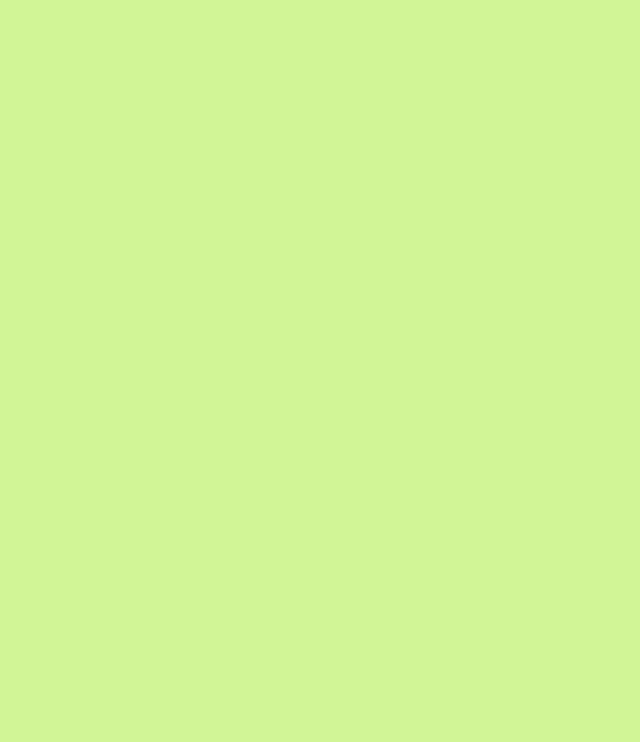
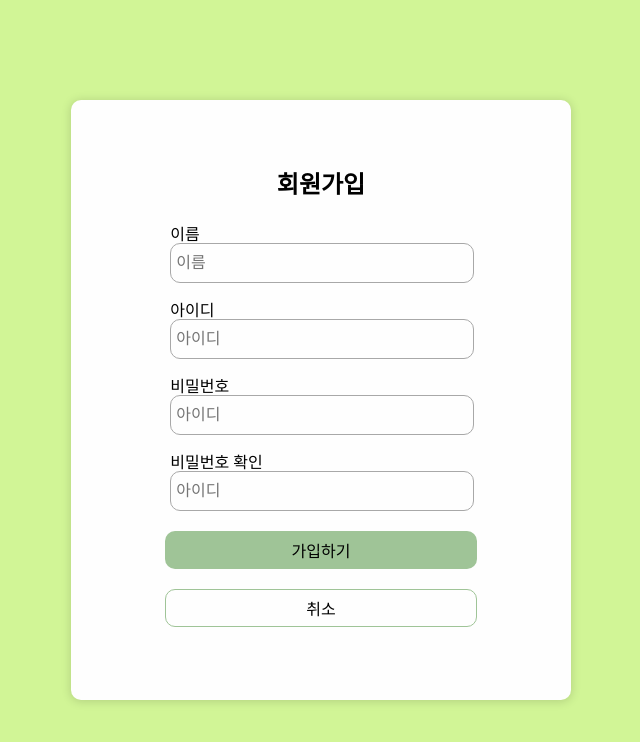
Before and after one commit to LEE-NS/WEEK7_authed-account-book, a React (Vite) app: page /register in a window 1280 px wide. Before the commit this address had no page. Shown: the top 742 px of the page, without its empty margins (319-959 px from the left). Built offline with nearby package versions, Linux system fonts and the light colour scheme.

Commit message:
update Login, Register style but constructing

```diff
--- a/package.json
+++ b/package.json
@@ -10,6 +10,10 @@
     "preview": "vite preview"
   },
   "dependencies": {
+    "@emotion/react": "^11.11.4",
+    "@emotion/styled": "^11.11.5",
+    "@mui/icons-material": "^5.15.19",
+    "@mui/material": "^5.15.19",
     "@reduxjs/toolkit": "^2.2.5",
     "react": "^18.2.0",
     "react-dom": "^18.2.0",
--- /dev/null
+++ b/src/components/AccountLogin.jsx
@@ -0,0 +1,111 @@
+import styled from "styled-components";
+import PersonIcon from "@mui/icons-material/Person";
+import VpnKeyIcon from "@mui/icons-material/VpnKey";
+import { useNavigate } from "react-router-dom";
+
+const AccountLogin = () => {
+  const navigate = useNavigate();
+
+  const goRegister = () => {
+    navigate("/register");
+  };
+
+  return (
+    <StLayout>
+      <StForm>
+        <StH1>로그인</StH1>
+        <StInputWrap>
+          <PersonIcon sx={{ fontSize: "1rem" }} />
+          <StInput type="text" placeholder="아이디" />
+        </StInputWrap>
+        <StInputWrap>
+          <VpnKeyIcon sx={{ fontSize: "1rem" }} />
+          <StInput type="password" placeholder="비밀번호" />
+        </StInputWrap>
+        <StButton>로그인</StButton>
+        <StP>
+          아직 회원이 아니신가요? <StSpan onClick={goRegister}>회원가입</StSpan>
+        </StP>
+      </StForm>
+    </StLayout>
+  );
+};
+
+export default AccountLogin;
+
+const StLayout = styled.div`
+  position: absolute;
+  top: 50%;
+  left: 50%;
+  width: 400px;
+  height: 400px;
+  margin: -200px 0 0 -200px;
+  border-radius: 10px;
+  box-shadow: 0px 1px 10px 1px #00000022;
+  background-color: #fefefe;
+`;
+
+const StH1 = styled.h1`
+  font-size: 1.5em;
+  font-weight: 900;
+  margin-bottom: 10px;
+`;
+
+const StForm = styled.form`
+  height: 100%;
+  display: flex;
+  flex-direction: column;
+  justify-content: center;
+  align-items: center;
+  gap: 20px;
+  margin: 0 auto;
+`;
+
+const StInputWrap = styled.div`
+  display: flex;
+  width: 60%;
+  justify-content: center;
+  align-items: center;
+  gap: 10px;
+  padding: 0 5px;
+  border: 1px solid #a8a8a8;
+  transition: border 0.2s;
+  border-radius: 10px;
+`;
+
+const StInput = styled.input`
+  height: 2rem;
+  font-size: 1rem;
+  padding: 3px 0;
+  border: 0;
+  outline: none;
+`;
+
+const StButton = styled.button`
+  box-sizing: content-box;
+  width: 60%;
+  height: 2rem;
+  padding: 3px 6px;
+  border: 0;
+  border-radius: 10px;
+  font-size: 1rem;
+  cursor: pointer;
+  transition: background-color 0.2s;
+
+  background-color: #9fc497;
+
+  &:hover {
+    background-color: #669e5a;
+    transition: background-color 0.2s;
+  }
+`;
+
+const StP = styled.p`
+  font-size: 0.8rem;
+`;
+
+const StSpan = styled.span`
+  text-decoration: underline;
+  color: #1045d8;
+  cursor: pointer;
+`;
--- /dev/null
+++ b/src/components/AccountRegister.jsx
@@ -0,0 +1,130 @@
+import styled from "styled-components";
+import { useNavigate } from "react-router-dom";
+
+const AccountRegister = () => {
+  return (
+    <StLayout>
+      <StForm>
+        <StH1>회원가입</StH1>
+        <StInputOuterWrap>
+          <StInputWrap>
+            <StLabel>이름</StLabel>
+            <StInput type="text" placeholder="이름" />
+          </StInputWrap>
+          <StInputWrap>
+            <StLabel>아이디</StLabel>
+            <StInput type="text" placeholder="아이디" />
+          </StInputWrap>
+          <StInputWrap>
+            <StLabel>비밀번호</StLabel>
+            <StInput type="text" placeholder="아이디" />
+          </StInputWrap>
+          <StInputWrap>
+            <StLabel>비밀번호 확인</StLabel>
+            <StInput type="text" placeholder="아이디" />
+          </StInputWrap>
+        </StInputOuterWrap>
+        <StButton>가입하기</StButton>
+        <StButtonOutline>취소</StButtonOutline>
+      </StForm>
+    </StLayout>
+  );
+};
+
+export default AccountRegister;
+
+const StLayout = styled.div`
+  position: absolute;
+  top: 50%;
+  left: 50%;
+  width: 500px;
+  height: 600px;
+  margin: -300px 0 0 -250px;
+  border-radius: 10px;
+  box-shadow: 0px 1px 10px 1px #00000022;
+  background-color: #fefefe;
+`;
+
+const StH1 = styled.h1`
+  font-size: 1.5em;
+  font-weight: 900;
+  margin-bottom: 10px;
+`;
+
+const StForm = styled.form`
+  height: 100%;
+  display: flex;
+  flex-direction: column;
+  justify-content: center;
+  align-items: center;
+  gap: 20px;
+  margin: 0 auto;
+`;
+
+const StInputOuterWrap = styled.div`
+  display: flex;
+  flex-direction: column;
+  justify-content: center;
+  align-items: center;
+  gap: 20px;
+  margin: 0 auto;
+`;
+
+const StInputWrap = styled.div`
+  width: 100%;
+`;
+
+const StInput = styled.input`
+  width: 100%;
+  height: 2rem;
+  font-size: 1rem;
+  text-indent: 5px;
+  padding: 3px 0;
+  border: 1px solid #a8a8a8;
+  border-radius: 10px;
+  outline: none;
+  background-color: transparent;
+`;
+
+const StButton = styled.button`
+  box-sizing: content-box;
+  width: 60%;
+  height: 2rem;
+  padding: 3px 6px;
+  border: 0;
+  border-radius: 10px;
+  font-size: 1rem;
+  cursor: pointer;
+  transition: background-color 0.2s;
+
+  background-color: #9fc497;
+
+  &:hover {
+    background-color: #669e5a;
+    transition: background-color 0.2s;
+  }
+`;
+
+const StButtonOutline = styled.button`
+  box-sizing: content-box;
+  width: 60%;
+  height: 2rem;
+  padding: 2px 5px;
+  border: 1px solid #9fc497;
+  border-radius: 10px;
+  font-size: 1rem;
+  cursor: pointer;
+  transition: background-color 0.2s;
+
+  background-color: #fefefe;
+
+  &:hover {
+    background-color: #e0e0e0;
+    transition: background-color 0.2s;
+  }
+`;
+
+const StLabel = styled.label`
+  font-size: 1em;
+  align-self: baseline;
+`;
--- /dev/null
+++ b/src/pages/Login.jsx
@@ -0,0 +1,12 @@
+import React from "react";
+import AccountLogin from "../components/AccountLogin";
+
+const Login = () => {
+  return (
+    <>
+      <AccountLogin />
+    </>
+  );
+};
+
+export default Login;
--- /dev/null
+++ b/src/pages/Register.jsx
@@ -0,0 +1,12 @@
+import React from "react";
+import AccountRegister from "../components/AccountRegister";
+
+const Register = () => {
+  return (
+    <>
+      <AccountRegister />
+    </>
+  );
+};
+
+export default Register;
--- a/src/shared/Router.jsx
+++ b/src/shared/Router.jsx
@@ -2,6 +2,8 @@ import React from "react";
 import { BrowserRouter, Route, Routes } from "react-router-dom";
 import Home from "../pages/Home";
 import Detail from "../pages/Detail";
+import Login from "../pages/Login";
+import Register from "../pages/Register";
 
 const Router = () => {
   return (
@@ -9,6 +11,8 @@ const Router = () => {
       <Routes>
         <Route path="/" element={<Home />} />
         <Route path="detail/:id" element={<Detail />} />
+        <Route path="login" element={<Login />} />
+        <Route path="register" element={<Register />} />
       </Routes>
     </BrowserRouter>
   );
```
Also changed, not shown: 1 other file (tests, documents, lock files or other folders).
